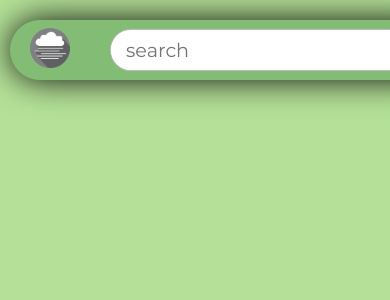
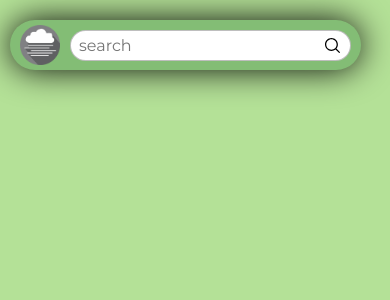
Before and after one commit to anikihref/weather-app, a React (Create React App) app: page / in a window 390 px wide. Shown: the top 300 px of the page. Built offline with nearby package versions, Linux system fonts and the light colour scheme.

Commit message:
add adaptive layout

```diff
--- a/src/WeatherItem.js
+++ b/src/WeatherItem.js
@@ -16,10 +16,10 @@ export default function WeatherItem({ weather }) {
 
   useEffect(() => {
     setPath(chooseConditionImg(weather.icon));
-  }, []);
+  }, [weather.icon]);
+
 
   function handleClose() {
-    console.log(deleteCard);
     deleteCard(weather.id);
   }
 
@@ -50,9 +50,7 @@ export default function WeatherItem({ weather }) {
           />
 
           <WeatherCategoryItem
-            weatherStatValue={
-              formatWindDirection(weather.wind.deg)
-            }
+            weatherStatValue={formatWindDirection(weather.wind.deg)}
             weatherStatName="Wind direction"
             weatherStatIcon={windDirectionSvg}
           />
--- a/src/index.css
+++ b/src/index.css
@@ -14,13 +14,13 @@ html {
     flex: 1 1 auto;
 }
 body {
-    background-color: #B4E197;
+    background-color: #b4e197;
 }
 * {
     margin: 0;
     padding: 0;
     box-sizing: border-box;
-    font-family: 'Montserrat';
+    font-family: "Montserrat";
 }
 button {
     border: 0;
@@ -35,47 +35,60 @@ button {
 }
 
 .navbar__search {
+    margin-right: 20px;
     position: fixed;
     z-index: 1000;
     top: 20px;
-    width: fit-content;
+    width: 90%;
+    max-width: calc(1260px / 2);
     border-radius: 50px;
-    background-color: #83BD75;
+    background-color: #83bd75;
     padding: 8px 15px 8px 20px;
     display: flex;
     align-items: center;
+    justify-content: space-between;
     -webkit-box-shadow: 0px 0px 34px -1px #000000;
     box-shadow: 0px 0px 34px -1px #000000;
 }
 
 .navbar__logo {
-    width: 40px;
-    margin-right: 40px;
+    display: flex;
+    align-items: center;
+    width: 6%;
+    min-width: 40px;
+    margin-right: 20px;
 }
 
 .navbar__logo img {
-    max-width: 100%;
+    min-width: 100%;
 }
 
 .navbar__input-block {
+    width: 100%;
+
+    min-height: 90%;
+    justify-content: space-between;
     align-items: center;
     display: flex;
     border: 1px solid rgba(41, 41, 41, 0.301);
     border-radius: 50px;
     background-color: #fff;
+    overflow: hidden;
 }
 
 .navbar__search-input {
+    width: 60%;
     padding: 10px 15px;
-    max-height: 80px;
-    height: 40px;
     outline: none;
     font-size: 1.2rem;
     border: 0;
-    border-radius: 50px 0 0 50px
+    border-radius: 50px 0 0 50px;
+    background-color: transparent;
 }
 
 .navbar__search-magnifier {
+    display: flex;
+    align-items: center;
     margin-left: 20px;
     margin-right: 10px;
     width: 22px;
@@ -85,7 +98,6 @@ button {
 
 .navbar__search-magnifier img {
     max-width: 100%;
-
 }
 
 .main {
@@ -98,10 +110,8 @@ button {
     grid-gap: 30px;
 }
 
-
-
 .weather-content__item {
-    transition: .5s;
+    transition: 0.5s;
     cursor: default;
     box-shadow: 8px 7px 18px -1px rgba(0, 0, 0, 0.75);
     -webkit-box-shadow: 8px 7px 18px -1px rgba(0, 0, 0, 0.75);
@@ -109,7 +119,7 @@ button {
     color: #fff;
     display: flex;
     flex-direction: column;
-    background-color: #4E944F;
+    background-color: #4e944f;
     border-radius: 15px;
     min-height: 200px;
     height: 400px;
@@ -120,13 +130,11 @@ button {
     transform: translate(-2px, -2px);
 }
 
-
-
 .weather-item__statistics {
     padding: 0 10px;
 }
 
-.weather-item__statistics>:not(:last-child) {
+.weather-item__statistics > :not(:last-child) {
     margin-bottom: 20px;
 }
 
@@ -135,7 +143,7 @@ button {
     justify-content: space-between;
     align-items: flex-start;
     padding: 10px;
-    border-bottom: 1px solid #E9EFC0;
+    border-bottom: 1px solid #e9efc0;
     margin-bottom: 20px;
 }
 
@@ -197,6 +205,149 @@ button {
     max-width: 100%;
 }
 
+@media (max-width: 500px) {
+    .navbar__search {
+        max-width: 90%;
+        padding: 5px 10px;
+    }
+
+    .navbar__logo {
+        width: 10%;
+        margin-right: 10px;
+    }
+
+    .navbar__input-block {
+        width: 100%;
+        min-width: 0px;
+    }
+
+    .navbar__search-input {
+        font-size: 1rem;
+        width: 80%;
+        padding: 5px 8px;
+    }
+    .navbar__search-magnifier {
+        width: 15px;
+    }
+
+}
+
+@media (max-width: 1250px) {
+    .weather-content__container {
+        grid-template-columns: 1fr 1fr;
+    }
+
+
+
+    .weather-item__statistics {
+        padding: 0 10px;
+    }
+
+
+
+
+
+    .weather-item__city {
+        font-size: 2rem;
+    }
+
+
+
+    .weather-item__close-btn img {
+        min-width: 100%;
+    }
+
+
+}
+
+@media (max-width: 1024px) {
+    .navbar__search {
+        max-width: calc(1260px / 3);
+    }
+
+    .weather-content__container {
+        grid-template-columns: 1fr 1fr;
+        grid-gap: 20px;
+    }
+
+    .weather-content__item {
+        min-width: 280px;
+    }
+
+
+    .weather-item__statistics {
+        padding: 0 10px;
+    }
+
+
+
+
+    .weather-item__city {
+        font-size: 1.5rem;
+    }
+
+
+    .weather-item__category-value {
+        font-size: 1.5rem;
+
+    }
+
+    .weather-item__category-title {
+        font-size: 1.2rem;
+
+    }
+
+
+
+    .weather-item__close-btn img {
+        min-width: 100%;
+    }
+
+
+    .weather-item__category-icon {
+       width: 30px;
+       margin-left: 10px;
+    }
+
+}
+
+@media (max-width: 768px) {
+    .weather-content__container {
+        grid-template-columns: 1fr;
+        grid-gap: 20px;
+    }
+
+    .weather-item__statistics {
+        padding: 0 10px;
+    }
+
+
+    .weather-item__city {
+        font-size: 1.5rem;
+    }
+
+    .weather-item__category-value {
+        font-size: 1.5rem;
+
+    }
+
+    .weather-item__category-title {
+        font-size: 1.2rem;
+
+    }
+
+
+    .weather-item__close-btn img {
+        min-width: 100%;
+    }
+
+    .weather-item__category-icon {
+       width: 30px;
+       margin-left: 10px;
+    }
+
+}
+
 /*
 
 #E9EFC0
```
